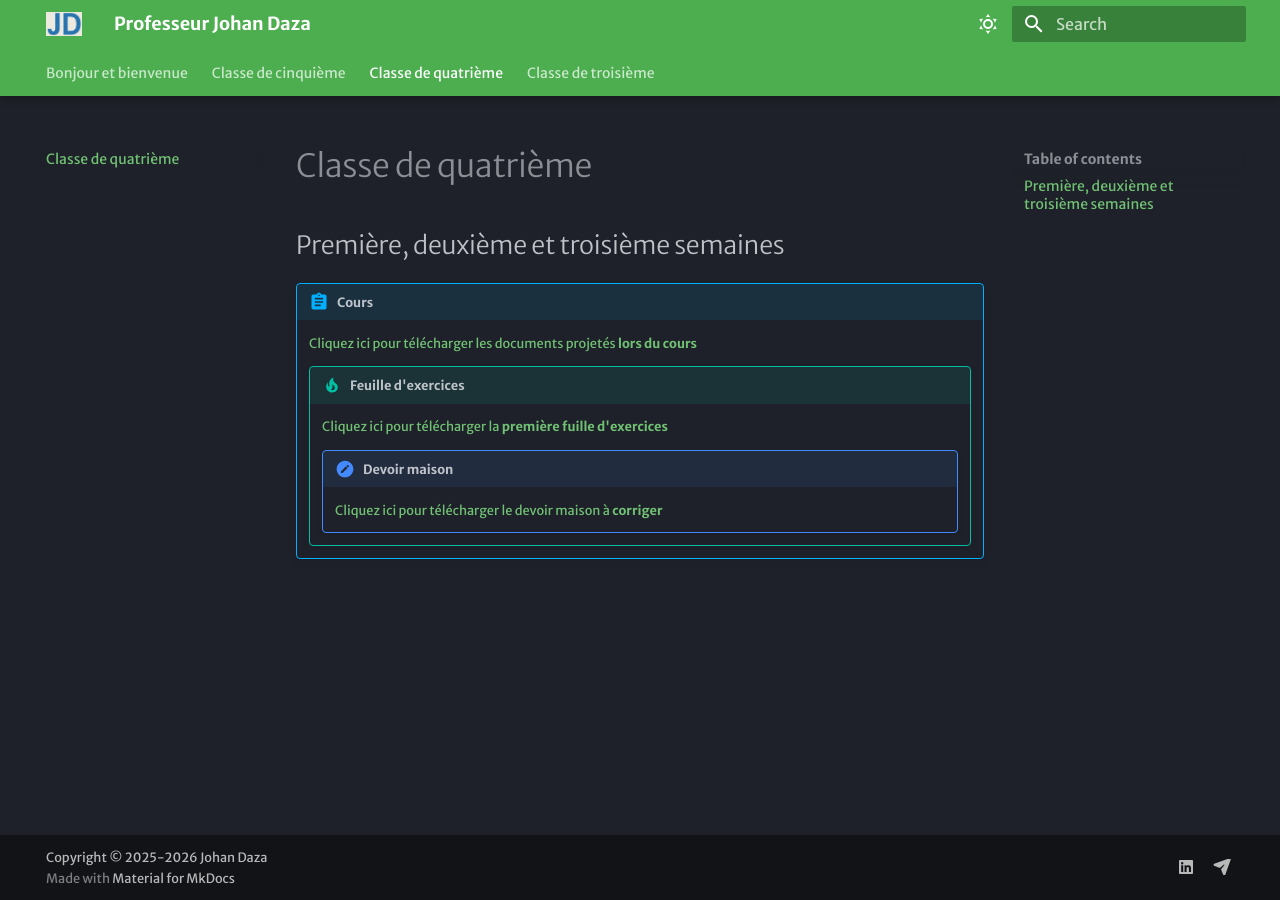
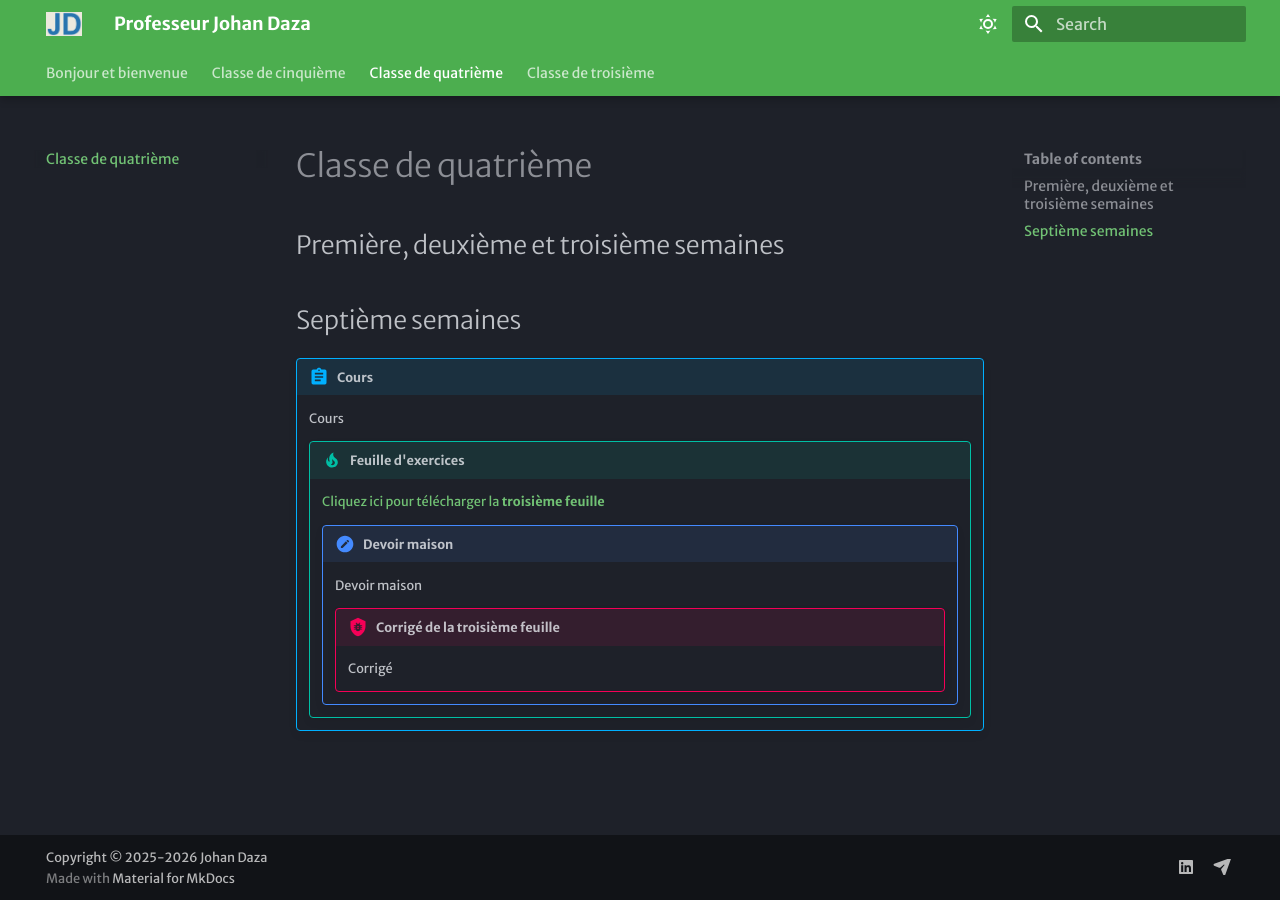
Before and after one commit to prof-johan-daza/general, an MkDocs documentation site: the page built from docs/Classe-de-quatrième.md, in a window 1280 px wide. Built offline with MkDocs 1.6.1 and Material for MkDocs 9.7.7, drawn with Linux system fonts in a browser that asks for light colours; some web fonts are replaced.

Commit message:
imprimerok

```diff
--- a/docs/Classe-de-quatrième.md
+++ b/docs/Classe-de-quatrième.md
@@ -2,14 +2,20 @@
 
 ## Première, deuxième et troisième semaines
 
+## Septième semaines
+
 !!! abstract "Cours"
 
-    [Cliquez ici pour télécharger les documents projetés **lors du cours**](https://prof-johan-daza.github.io/general/4/S3/Cours.pdf)
+    Cours
 
     !!! tip "Feuille d'exercices"
 
-        [Cliquez ici pour télécharger la **première fuille d'exercices**](https://prof-johan-daza.github.io/general/4/S3/S3.pdf)
+        [Cliquez ici pour télécharger la **troisième feuille**](https://prof-johan-daza.github.io/general/4/S7/S7.pdf)
 
         !!! note "Devoir maison"
 
-            [Cliquez ici pour télécharger le devoir maison à **corriger**](https://prof-johan-daza.github.io/general/4/S3/Corrigé.docx)
+            Devoir maison
+
+            !!! bug "Corrigé de la troisième feuille"
+
+                Corrigé
```
Also changed, not shown: docs/Classe-de-cinquième.md (+1 -16 lines).
